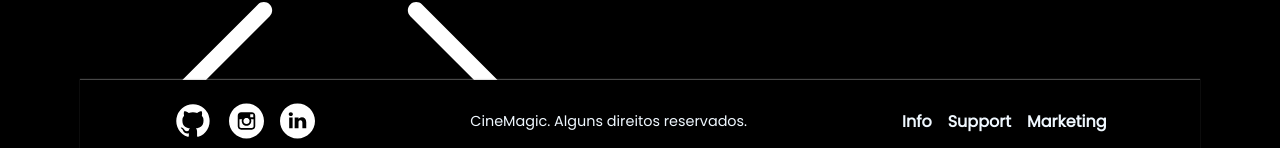
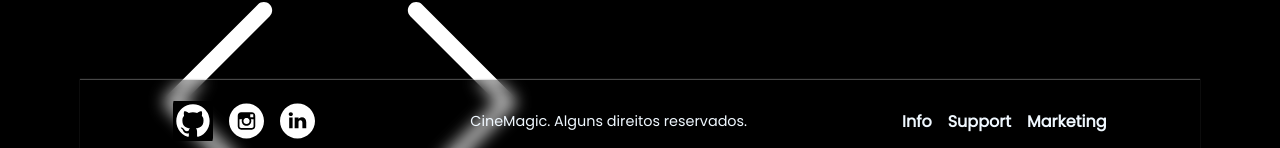
Before and after one commit to ptrktodev/cineMagic, a React (Create React App) app: page / in a window 1280 px wide. Shown: the part 638-786 px from the top of the page. Built offline with nearby package versions, Linux system fonts and the light colour scheme; no server answers.

Commit message:
deploy-blur-bohr

```diff
--- a/src/Footer.module.css
+++ b/src/Footer.module.css
@@ -5,7 +5,8 @@
   right: 0;
   z-index: 10000;
   left: 0;
-  background: #000000;
+  background: #0000004b;
+  backdrop-filter: blur(8px);
   color: var(--color-primary);
   box-shadow: 0px -1px 1px rgba(183, 183, 183, 0.388);
   user-select: none;
--- a/src/Header.css
+++ b/src/Header.css
@@ -3,7 +3,8 @@
   position: fixed;
   width: 100%;
   z-index: 10000;
-  background: #000000;
+  background: #00000091;
+  backdrop-filter: blur(8px);
   top: 0;
 }
 
```
